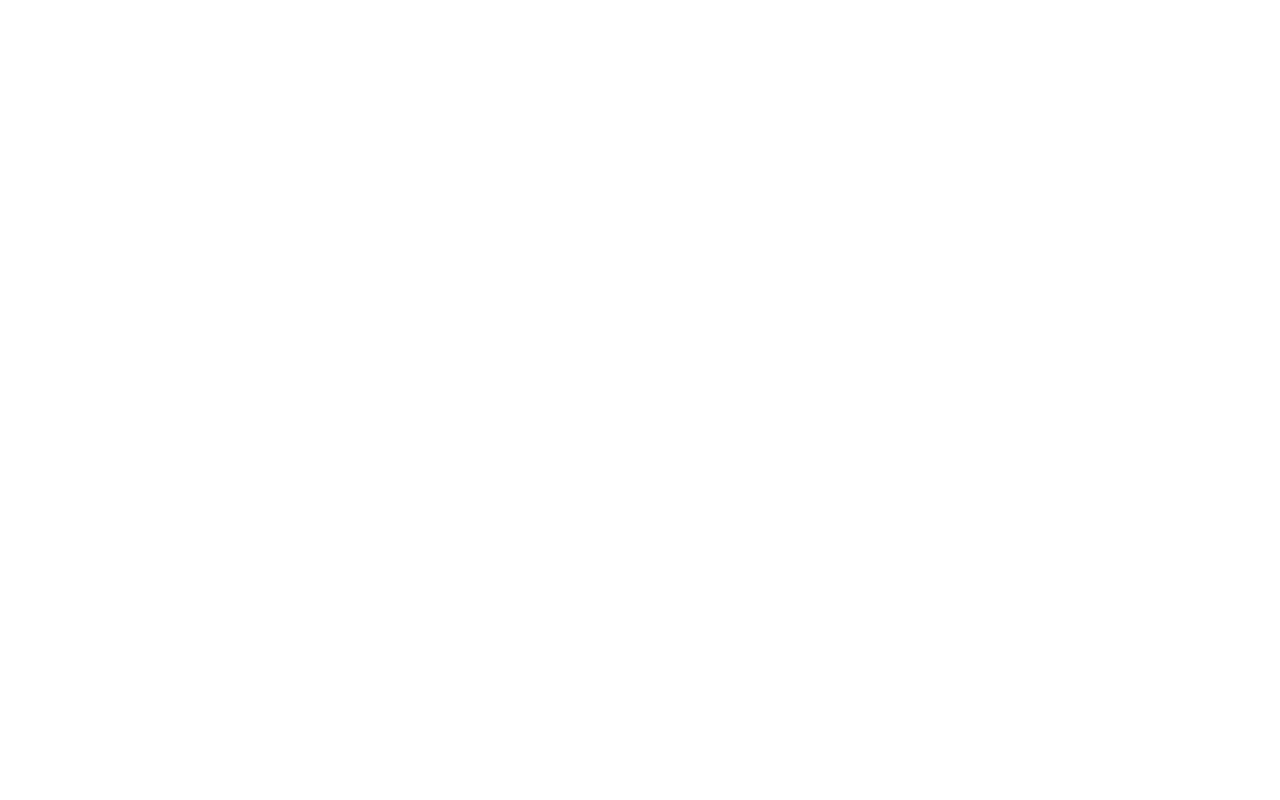
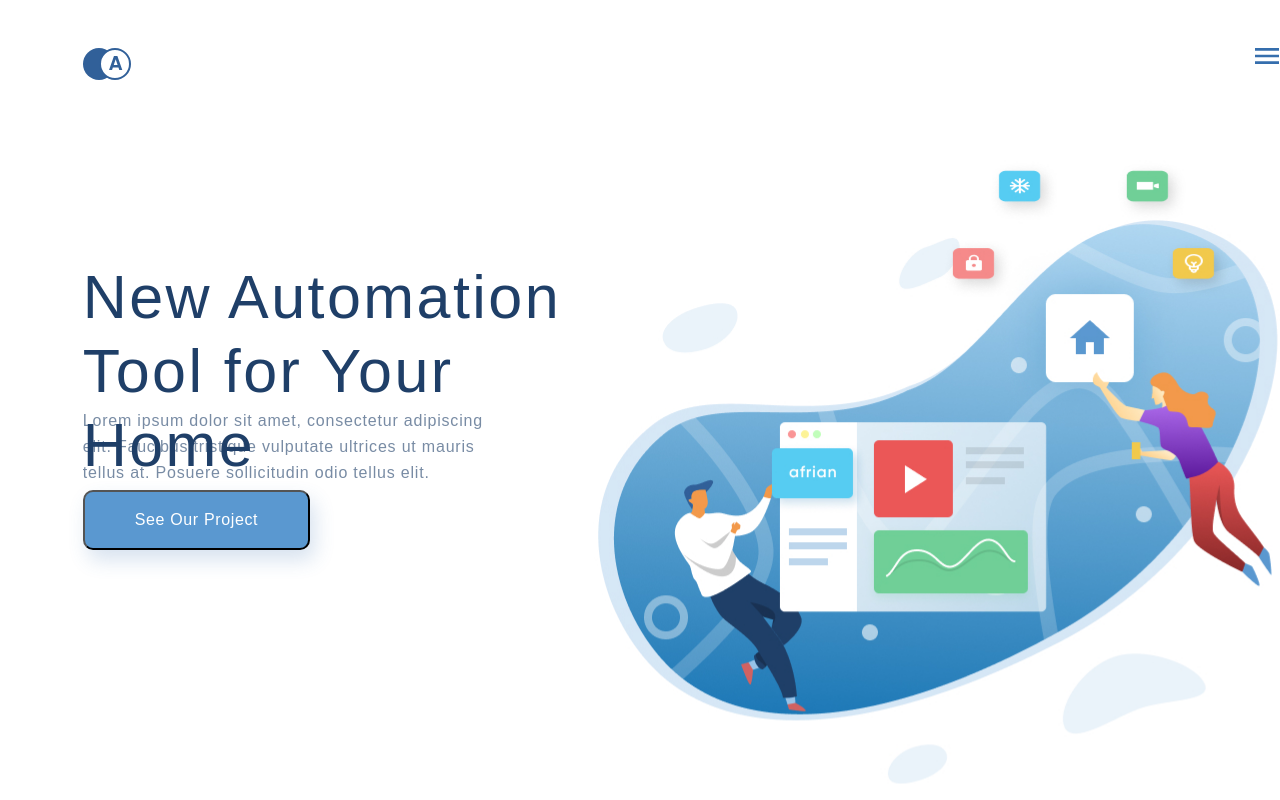
Before and after one commit to KovalevaTatyana/digital_element, a website: page index.html in a window 1280 px wide. Drawn offline with Linux system fonts and the light colour scheme.

Commit message:
add hero

```diff
--- /dev/null
+++ b/gulpfile.js
@@ -0,0 +1,17 @@
+'use strict';
+
+const {src, dest, watch} = require('gulp');
+const sass = require('gulp-sass')(require('sass'));
+const postcss = require('gulp-postcss');
+const autoprefixer = require('gulp-autoprefixer');
+
+function sasstask() {
+    return src('styles/sass/*.sass')
+        .pipe(sass({outputStyle: 'compressed'}).on('error', sass.logError))
+        .pipe(autoprefixer(['last 15 versions', '> 1%', 'ie 8'], { cascade: true }))
+        .pipe(dest('styles/css/'));
+}
+
+watch(['styles/sass/*.sass', 'styles/sass/parts/*.sass'], {events: ['add', 'change', 'unlink'], }, sasstask);
+
+exports.sasstask = sasstask;
--- a/index.html
+++ b/index.html
@@ -3,8 +3,26 @@
     <head>
         <meta charset="UTF-8">
         <title></title>
+        <link rel="stylesheet" href="styles/css/style.css">
     </head>
     <body>
-
+        <div class="container">
+            <div class="container-hero">
+                <div class="hero__navigation">
+                    <img class=hero__navigation-logo" src="images/logo.svg" alt="logo">
+                    <img class="hero__navigation-menu" src="images/ic_menu.svg" alt="ic_menu">
+                </div>
+                <div class="hero__content">
+                    <div class="hero__content-info">
+                        <h1 class="hero__content-heading">New Automation Tool for Your Home</h1>
+                        <p class="hero__content-text">
+                            Lorem ipsum dolor sit amet, consectetur adipiscing elit. Faucibus tristique vulputate ultrices ut mauris tellus at. Posuere sollicitudin odio tellus elit.
+                        </p>
+                        <button class="hero__content-btn">See Our Project</button>
+                    </div>
+                    <div class="hero__content-illustration">
+                </div>
+            </div>
+        </div>
     </body>
 </html>
--- /dev/null
+++ b/styles/sass/style.sass
@@ -0,0 +1,58 @@
+*
+    margin: 0
+    padding: 0
+    font-family: sans-serif
+body
+    font-family: sans-serif
+    max-width: 1366px
+    max-height: 768px
+.container
+  .hero__navigation
+    width: 1200px
+    height: 48px
+    padding-left: 83px
+    padding-top: 40px
+    display: flex
+    justify-content: space-between
+    .hero__navigation-logo
+      width: 48px
+      height: 48px
+    .hero__navigation-menu
+      width: 32px
+      height: 32px
+  .hero__content
+    display: flex
+    justify-content: end
+    .hero__content-info
+      .hero__content-heading
+        width: 510px
+        height: 148px
+        margin-top: 100px
+        font-size: 61px
+        font-weight: 300
+        line-height: 74px
+        letter-spacing: 0.04em
+        color: #1f3f68
+      .hero__content-text
+        width: 425px
+        height: 82px
+        font-size: 16px
+        line-height: 26px
+        color: #1f3f68
+        letter-spacing: 0.05em
+        opacity: 0.6
+      .hero__content-btn
+        font-size: 16px
+        line-height: 26px
+        text-align: center
+        letter-spacing: 0.04em
+        color: #FFFFFF
+        background: #5A98D0
+        box-shadow: 5px 10px 20px rgba(53, 110, 173, 0.2)
+        border-radius: 10px
+        padding: 15px 50px
+    margin-top: 72px
+    .hero__content-illustration
+      background: url(/../images/illustration.jpg) no-repeat
+      width: 687.25px
+      height: 623.56px
```
Also changed, not shown: package.json (added, +20 -0 lines), images/ic_menu.svg (added), images/illustration.jpg (added), images/logo.svg (added), styles/css/style.css (added), 1 other file.
